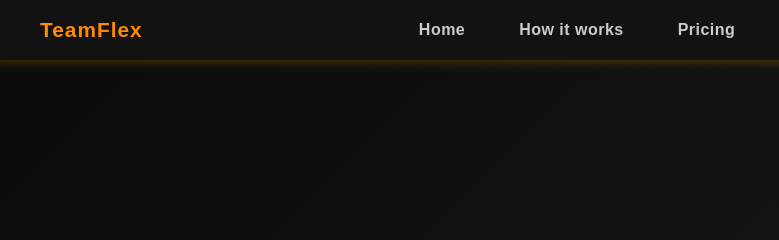
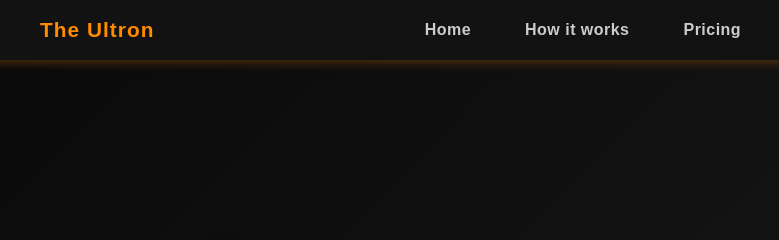
Before and after one commit to Ashutosh7319/FinalYearProject, a plain HTML site: page index.html in a window 1280 px wide. Shown: the top 240 px of the page, 46-825 px from the left. Drawn offline with nearby package versions, Linux system fonts and the light colour scheme; some icons are missing.

Commit message:
Update index.html

```diff
--- a/index.html
+++ b/index.html
@@ -14,7 +14,7 @@
     <nav class="navbar">
         <div class="logo">
             <box-icon type="solid" name="layer" color="orange" size="md"></box-icon>
-            <span>TeamFlex</span>
+            <span>The Ultron</span>
         </div>
         <ul class="nav-item" id="nav-menu">
             <li class="nav-items"><a href="#sec-1">Home</a></li>
```
